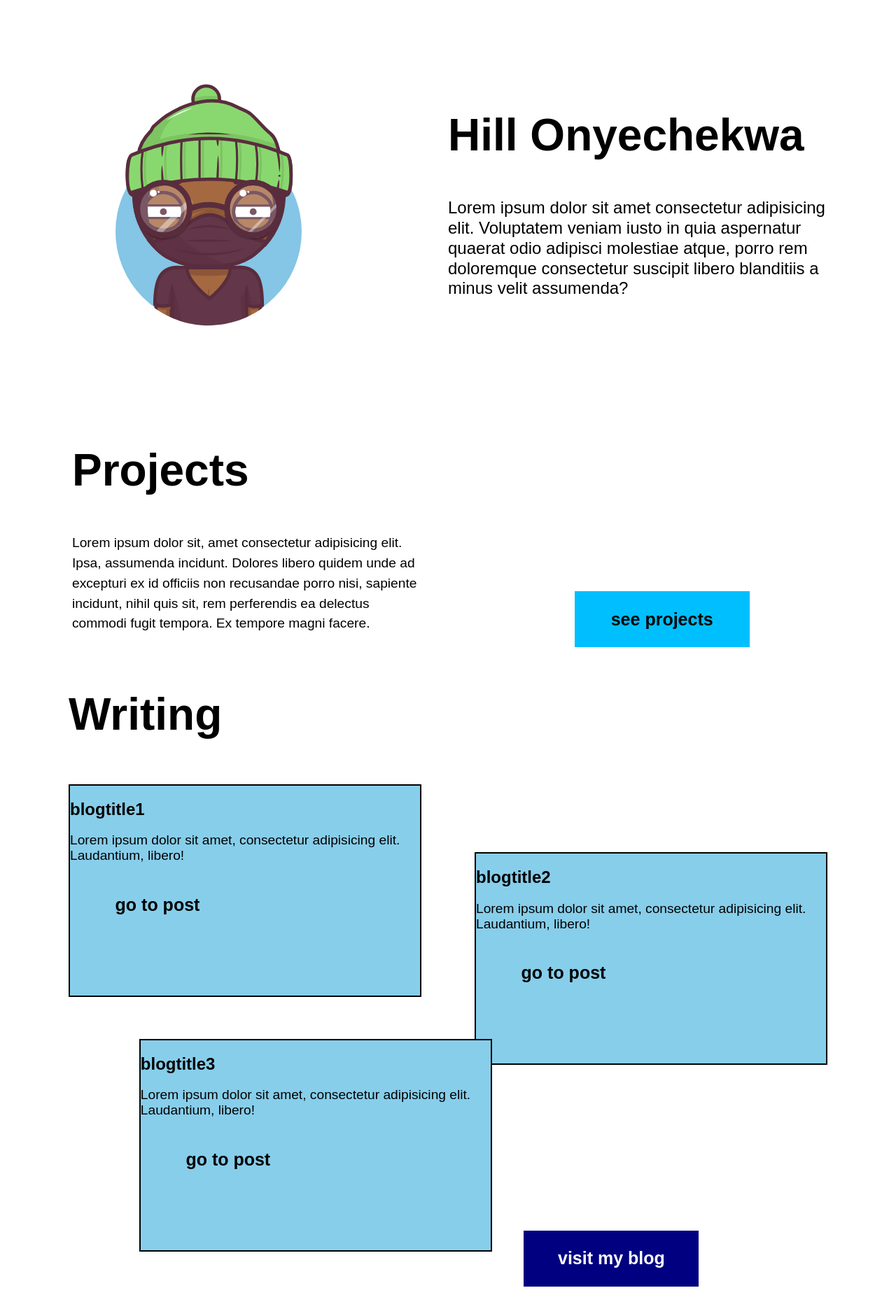
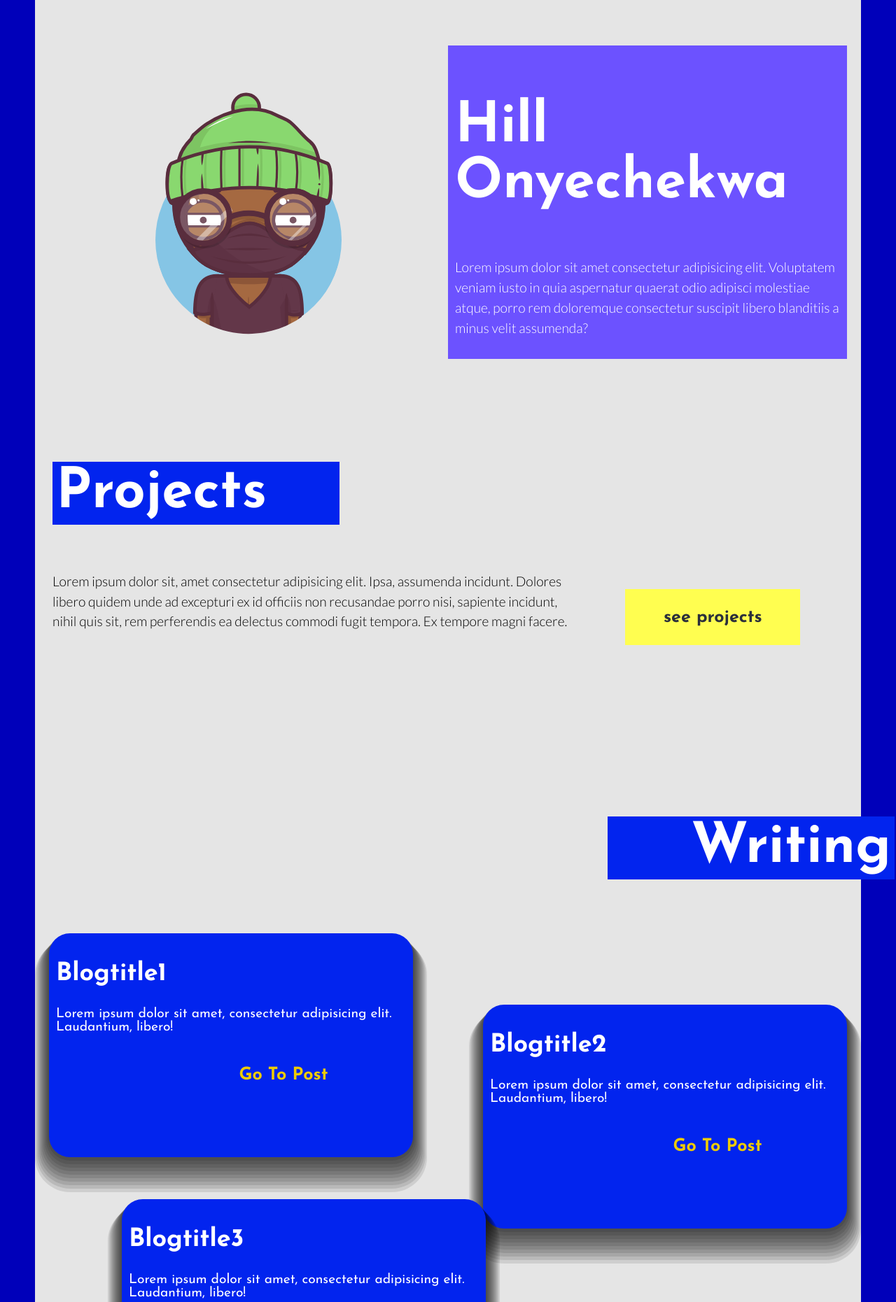
Before and after one commit to hillonyechekwa/portfolio, a Gatsby site: page / in a window 1280 px wide. Shown: the part 221-2082 px from the top of the page at 70% size. Built offline with nearby package versions, Linux system fonts and the light colour scheme; Gatsby itself is replaced by a stand-in of ours.

Commit message:
more edits to the index page

```diff
--- a/src/components/avatar.js
+++ b/src/components/avatar.js
@@ -3,7 +3,7 @@ import '../styles/avatar.scss'
 
 function Avatar() {
     return (
-        <svg xmlns="http://www.w3.org/2000/svg" viewBox="0 0 1000 990">
+        <svg xmlns="http://www.w3.org/2000/svg" viewBox="0 0 1000 990" className="avatar">
             <mask id="mask">
                 <path
                     fill="#fff"
--- a/src/components/button.js
+++ b/src/components/button.js
@@ -1,10 +1,13 @@
 import React from 'react';
 import '../styles/button.scss'
+import { Link } from 'gatsby'
 
-const Button = ({ name, type }) => {
+const Button = ({ name, type, dest }) => {
     return (
         <button className={type}>
-            {name}
+            <Link to={dest}>
+                {name}
+            </Link>
         </button>
     )
 }
--- a/src/components/card.js
+++ b/src/components/card.js
@@ -8,7 +8,7 @@ const Card = ({title, desc, addclass}) => {
         <div className={`card ${addclass}`}>
             <h2>{title}</h2>
             <p>{desc}</p>
-            <Button type="text-btn" name="go to post" />
+            <Button type="text-btn" name="go to post" dest="./projects/post" />
         </div>
     )
 }
--- a/src/components/layouts/layout.js
+++ b/src/components/layouts/layout.js
@@ -1,5 +1,5 @@
 import React from 'react';
-import Nav from '../nav';
+// import Nav from '../nav';
 import Footer from '../footer'
 import "../../styles/layout.scss"
 
@@ -7,8 +7,8 @@ import "../../styles/layout.scss"
 const Layout = ({ children }) => {
     return (
         <div className="main-background">
-            <Nav />
-            <div>
+            <div className="main-wrapper">
+                {/* <Nav /> */}
                 <main>{children}</main>
             </div>
             <Footer />
--- a/src/pages/index.js
+++ b/src/pages/index.js
@@ -1,6 +1,7 @@
 import React from "react"
 import Avatar from '../components/avatar'
 import '../styles/index.scss'
+import Nav from '../components/nav';
 import Button from '../components/button'
 import Card from '../components/card';
 
@@ -8,28 +9,36 @@ import Card from '../components/card';
 const Home = () => {
   return (
     <>
+      <Nav />
       <header>
         <Avatar />
         <hgroup>
-          <h2>Hill Onyechekwa</h2>
+          <h2 className="title">Hill Onyechekwa</h2>
           <h3>Lorem ipsum dolor sit amet consectetur adipisicing elit. Voluptatem veniam iusto in quia aspernatur quaerat odio adipisci molestiae atque, porro rem doloremque consectetur suscipit libero blanditiis a minus velit assumenda?</h3>
         </hgroup>
       </header>
       <section className="projects">
         <div>
-          <h2>Projects</h2>
+          <h2 className="title">Projects</h2>
           <p>Lorem ipsum dolor sit, amet consectetur adipisicing elit. Ipsa, assumenda incidunt. Dolores libero quidem unde ad excepturi ex id officiis non recusandae porro nisi, sapiente incidunt, nihil quis sit, rem perferendis ea delectus commodi fugit tempora. Ex tempore magni facere.</p>
         </div>
-        <Button type="primary projects-button" name="see projects"></Button>
+        <Button name="see projects" type="secondary projects-button" dest="./projects"/>
       </section>
       <section className="writing">
-        <h2>Writing</h2>
+        <h2 className="title">Writing</h2>
         <div className="card-wrapper">
-          <Card title="blogtitle1" desc="Lorem ipsum dolor sit amet, consectetur adipisicing elit. Laudantium, libero!" addclass="blog-card bc1"/>
-          <Card title="blogtitle2" desc="Lorem ipsum dolor sit amet, consectetur adipisicing elit. Laudantium, libero!" addclass="blog-card bc2"/>
-          <Card title="blogtitle3" desc="Lorem ipsum dolor sit amet, consectetur adipisicing elit. Laudantium, libero!" addclass="blog-card bc3"/>
+          <Card title="blogtitle1" desc="Lorem ipsum dolor sit amet, consectetur adipisicing elit. Laudantium, libero!" addclass="blog-card bc1" />
+          <Card title="blogtitle2" desc="Lorem ipsum dolor sit amet, consectetur adipisicing elit. Laudantium, libero!" addclass="blog-card bc2" />
+          <Card title="blogtitle3" desc="Lorem ipsum dolor sit amet, consectetur adipisicing elit. Laudantium, libero!" addclass="blog-card bc3" />
         </div>
-          <Button type="secondary writn-btn" name="visit my blog" />
+        <a href="https://aheadfullofcode.com" className="outlink">Visit Blog</a>
+      </section>
+      <section className="community">
+        <h2 className="title">Community and Teaching</h2>
+        <div>
+          <p>Lorem ipsum dolor sit amet consectetur adipisicing elit. Quod voluptatem explicabo hic asperiores? Ut voluptatibus ipsum reiciendis maxime porro totam, autem quas, quidem, quae ab possimus? Dolorem necessitatibus adipisci a tempore non. Nisi enim dolores laborum modi, distinctio ratione ad esse porro assumenda saepe voluptatum ipsam, natus quod. Non, minus?</p>
+        <a href="https://instagram.com/successorgenerationcommunity" className="outlink">see our works</a>
+        </div>
       </section>
     </>
   )
--- a/src/styles/_global.scss
+++ b/src/styles/_global.scss
@@ -1,9 +1,23 @@
+@import url('https://fonts.googleapis.com/css2?family=Josefin+Sans:wght@200;300;400;500;600;700&family=Lato:wght@300;400;700&display=swap');
+
+
 $family: 'Josefin Sans', sans-serif;
+$family2: 'Lato', sans-serif;
 $link: 25px;
-$title: 4rem;
+$title: 5rem;
 $body: 1.2rem;
 $subtitle: 1.5rem;
 $lheight: 1.8rem;
+$primary: #0224EE;
+$p-dark: #0000BA;
+$p-light: #6C52FF;
+$secondary:#EECB02;
+$s-dark: #B79B00;
+$s-light: #FFFE50;
+$on-p: #fff;
+$on-s: #2B2F3B;
+$surface: #e5e5e5;
+$background: #fff;
 
 html{
     box-sizing: border-box;
@@ -16,5 +30,6 @@ html{
 
 
 body{
-    padding: 10px;
+    margin: 0;
+    padding: 0;
 }
--- a/src/styles/button.scss
+++ b/src/styles/button.scss
@@ -1,6 +1,6 @@
-@import './global';
+@import "./global";
 
-button{
+button {
     width: 250px;
     height: 80px;
     background: none;
@@ -11,27 +11,51 @@ button{
     font-weight: 700;
 }
 
-.primary{
-    background-color: deepskyblue;
-    color: #000;
+.primary {
+    background-color: $p-light;
+    color: $on-p;
 }
 
-
-.secondary{
-    background-color: navy;
-    color: #fff;
+.secondary {
+    background-color: $s-light;
+    color: $on-s;
 }
 
-.primary:hover{
-    background-color: #333;
-    color: #fff;
+.primary:hover {
+    background-color: $p-dark;
+    a {
+        color: $on-p;
+    }
 }
 
-.secondary:hover{
-    background-color: deepskyblue;
+.secondary:hover {
+    background-color: $s-dark;
     color: #000;
+    a {
+        color: $on-p;
+    }
 }
 
-.text-btn{
+.text-btn {
     background-color: none;
+    a {
+        font-weight: 700;
+        color: $secondary;
+        height: 100%;
+        text-transform: capitalize;
+    }
 }
+button a {
+    text-decoration: none;
+}
+
+.primary a {
+    color: $on-p;
+}
+.secondary a {
+    color: $on-s;
+}
+
+.primary a:hover {
+    color: $on-p;
+}
--- a/src/styles/card.scss
+++ b/src/styles/card.scss
@@ -5,15 +5,28 @@
 .card {
     width: 500px;
     height: 300px;
-    border: 2px solid black;
-    background: skyblue;
+    background: $primary;
+    border-radius: 30px;
+    padding: 10px;
+    box-shadow: 0px 3px 0px 2px rgba(0, 0, 0, 0.1), 0px 6px 0px 4px rgba(0, 0, 0, 0.1),
+        0px 9px 0px 6px rgba(0, 0, 0, 0.1), 0px 12px 0px 8px rgba(0, 0, 0, 0.1), 0px 15px 0px 10px rgba(0, 0, 0, 0.1),
+        0px 18px 0px 12px rgba(0, 0, 0, 0.1), 0px 21px 0px 14px rgba(0, 0, 0, 0.1), 0px 24px 0px 16px rgba(0, 0, 0, 0.1),
+        0px 27px 0px 18px rgba(0, 0, 0, 0.1), 0px 30px 0px 20px rgba(0, 0, 0, 0.1), 6px 5px 9px -2px rgba(0, 0, 0, 0);
     h2 {
-        font-size: $subtitle;
+        font-size: $subtitle * 1.5;
+        color: $on-p;
+        text-transform: capitalize;
     }
 
     p {
         font-size: $body;
+        font-weight: 400;
+        color: $on-p;
     }
+}
+
+card:hover{
+    box-shadow: none;
 }
 
 h2,
--- a/src/styles/index.scss
+++ b/src/styles/index.scss
@@ -1,91 +1,140 @@
-@import './global';
+@import "./global";
 
-
-
-header{
+header {
     display: grid;
     justify-content: space-evenly;
     align-items: center;
     grid-template-columns: repeat(2, 1fr);
 }
 
-hgroup{
-    font-family: $family;
-    h2{
-        font-size:$title;
-    }
-    h3{
-        font-size: $subtitle;
+hgroup {
+    background: $p-light;
+    color: $on-p;
+    padding: 10px;
+
+    h3 {
+        font-size: $body;
         font-weight: 300;
-        line-height: $lheight
+        line-height: $lheight;
+        font-family: $family2;
     }
 }
 
-.projects{
+.avatar {
+    justify-self: center;
+    align-items: center;
+}
+
+.outlink {
+    font-family: $family;
+    font-size: $body * 2;
+    font-weight: 700;
+    color: $on-s;
+    text-decoration: none;
+}
+
+.outlink:hover {
+    color: $p-light;
+}
+
+.title {
+    font-family: $family;
+    font-size: $title;
+}
+
+.projects h2,.writing > h2 {
+    background: $primary;
+    padding: 5px;
+    color: $on-p;
+    inline-size: 400px;
+}
+
+.projects {
     display: grid;
     justify-content: space-evenly;
     align-items: center;
-    grid-template-columns: 1.3fr 1fr;
+    grid-template-columns: 2fr 1fr;
     grid-gap: 10px;
     padding: 5px;
+    margin-bottom: 15rem;
 }
 
 .projects p {
-    font-family: $family;
+    font-family: $family2;
     font-size: $body;
-    font-weight: 400;
+    font-weight: 300;
     line-height: $lheight;
-    inline-size: 500px;
-    overflow-wrap: break-word;
+    // inline-size: 500px;
+    // overflow-wrap: break-word;
 }
 
-.projects> div> h2{
-    font-size: $title;
-    font-family: $family;
-}
-
-.projects-button{
+.projects-button {
     position: relative;
     justify-self: center;
     align-self: end;
 }
 
-.writing h2{
-    font-family: $family;
-    font-size: $title;
-}
-
-.card-wrapper{
+.card-wrapper {
     display: grid;
     grid-gap: 40px 10px;
     justify-content: center;
     align-items: center;
     grid-template-columns: repeat(3, 1fr);
     grid-template-areas:
-                        "a . b"
-                        "c . .";
+        "a . b"
+        "c . .";
     grid-template-rows: 50% 50%;
 }
 
 
-.bc1{
+.writing a {
+    position: relative;
+    left: 80%;
+}
+
+.writing > h2{
+    position: relative;
+    left: 70%;
+    text-align: right
+}
+.bc1 {
     grid-area: a;
 }
-.bc2{
+.bc2 {
     grid-area: b;
     position: relative;
     top: 30%;
 }
-.bc3{
+.bc3 {
     grid-area: c;
     position: relative;
     left: 20%;
-
 }
 
-
-.writn-btn{
+.blog-btn {
     position: relative;
-    top: 50%;
     left: 60%;
 }
+
+.community {
+    margin-top: 8rem;
+    display: flex;
+    justify-content: space-evenly;
+    align-items: center;
+}
+.community p {
+    font-family: $family2;
+    inline-size: 500px;
+    overflow-wrap: break-word;
+    font-size: $subtitle;
+    font-weight: 300;
+}
+
+.community h2 {
+    inline-size: 450px;
+    overflow-wrap: break-word;
+    text-align: right;
+    background: $primary;
+    padding: 5px;
+    color: $on-p;
+}
--- a/src/styles/layout.scss
+++ b/src/styles/layout.scss
@@ -2,5 +2,13 @@
 
 
 .main-background{
-    padding: 80px;
+    padding: 50px;
+    background: $p-dark;
 }
+
+
+.main-wrapper main{
+    background: $surface;
+    padding: 20px;
+    border-radius: 20px;
+}
--- a/src/styles/nav.scss
+++ b/src/styles/nav.scss
@@ -4,7 +4,9 @@
 
 nav{
     width: 100%;
-    height: 100px;
+    height: auto;
+    border-radius: 10px;
+    background-color: $p-dark;
     div{
         width: 100%;
         height: 50px;
@@ -23,4 +25,10 @@ nav{
 }
 .top-nav > a:-webkit-any-link, .bottom-nav > a:-webkit-any-link{
     text-decoration: none;
+    font-weight: 700;
+    color: $on-p;
 }
+
+.top-nav > a:-webkit-any-link:hover, .bottom-nav > a:-webkit-any-link:hover{
+    color: $s-dark
+}
```
